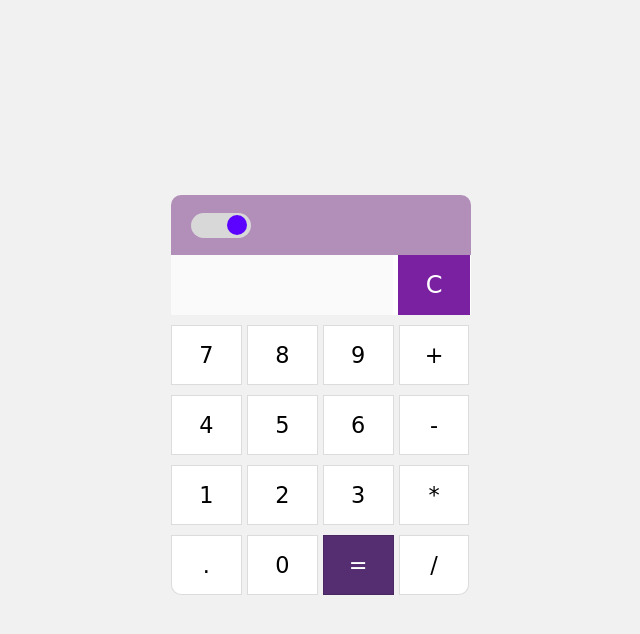
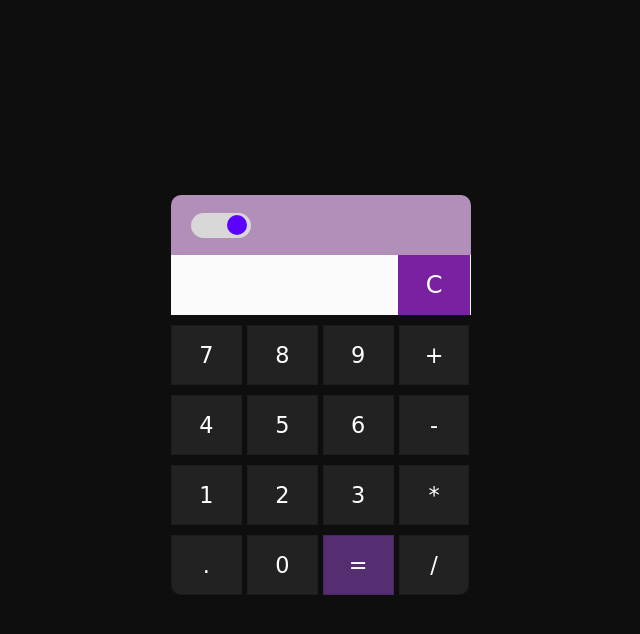
Before and after one commit to EduardoAz26/Calculadora, a plain HTML site: page index.html in a window 1280 px wide. Both pictures are taken after a click on the checkbox 540 px from the left and 225 px from the top of the page. Shown: the whole page, without its empty margins (319-959 px from the left). Drawn offline with Linux system fonts and the light colour scheme; a web font is replaced by a local one.

Commit message:
Alterações no js

```diff
--- a/index.html
+++ b/index.html
@@ -46,5 +46,6 @@
     </div>
 </div>
 </div>
+<script type="text/javascript" src="script.js"></script>
 </body>
 </html>
--- a/script.js
+++ b/script.js
@@ -0,0 +1,12 @@
+const switchbtn = document.getElementById("switch");
+const display = document.getElementById("display");
+const input = document.querySelectorAll("input");
+
+let value = "";
+switchbtn.addEventListener("click", ()=> {
+    if (switchbtn.checked == true) {
+    document.body.setAttribute("data-theme", "dark");
+    } else {
+        document.body.setAttribute("data-theme", "");
+    }
+})
```
